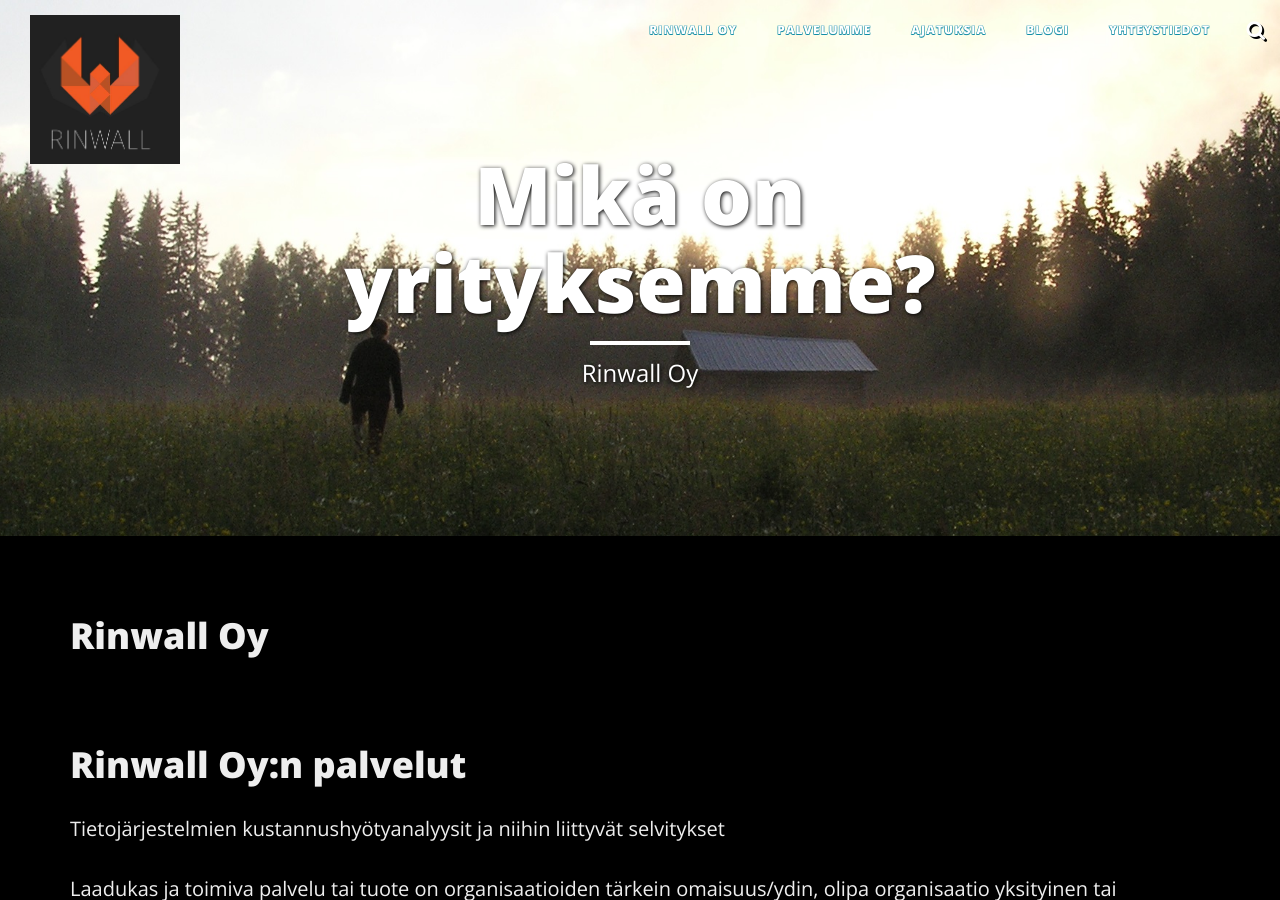
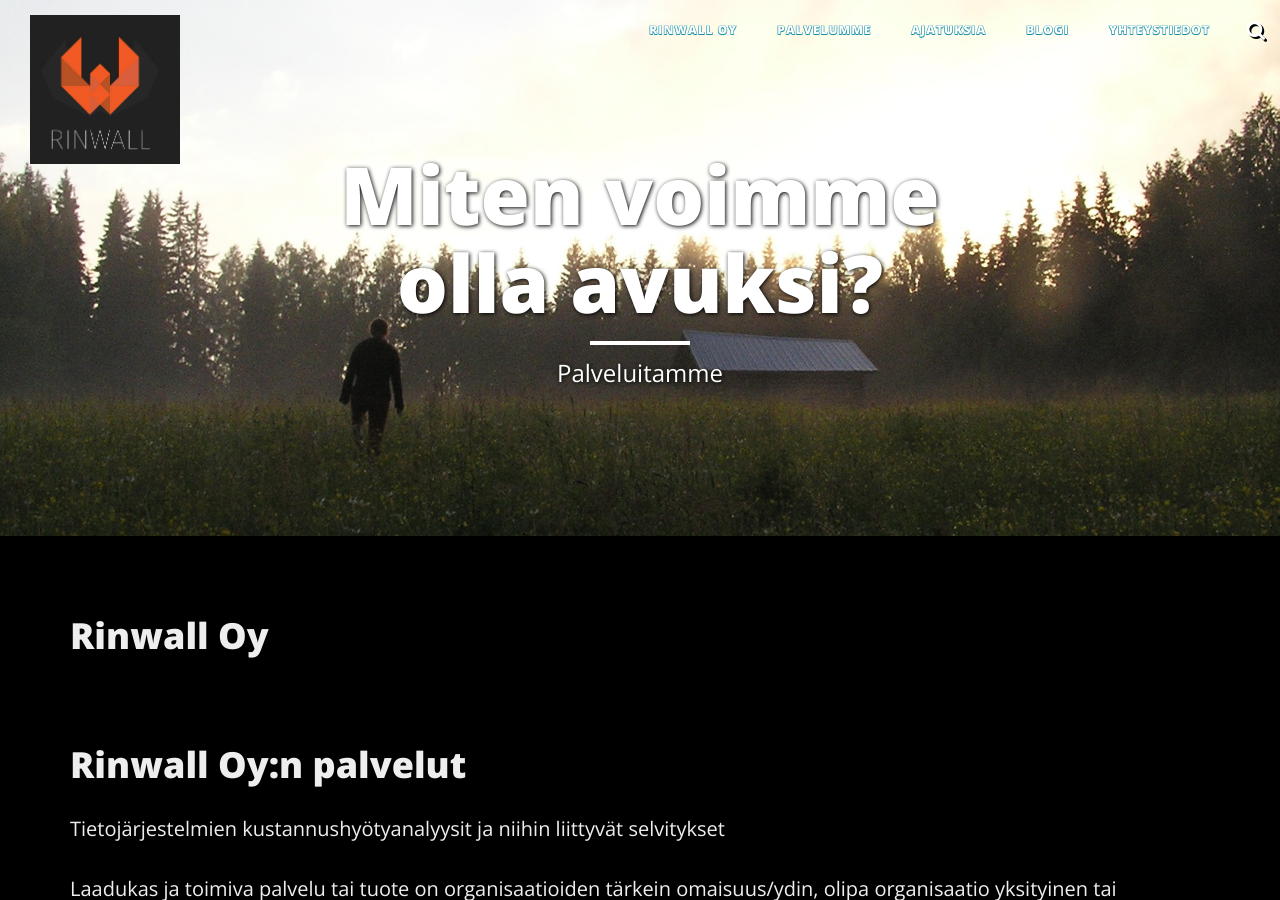
Before and after one commit to Rinwall/site, a Jekyll site: the page built from Rinwall/index.html, in a window 1280 px wide and 900 px high. Built offline with Jekyll 4.4.1, drawn with Linux system fonts in a browser that asks for light colours; nearby versions of some CDN libraries.

Commit message:
Update index.html

```diff
--- a/Rinwall/index.html
+++ b/Rinwall/index.html
@@ -1,7 +1,7 @@
 ---
 layout: page
-title: "Mikä on yrityksemme?"
-description: "Rinwall Oy"
+title: "Miten voimme olla avuksi?"
+description: "Palveluitamme"
 active: rinwall
 header-img: "img/about-bg.jpg"
 ---
```
